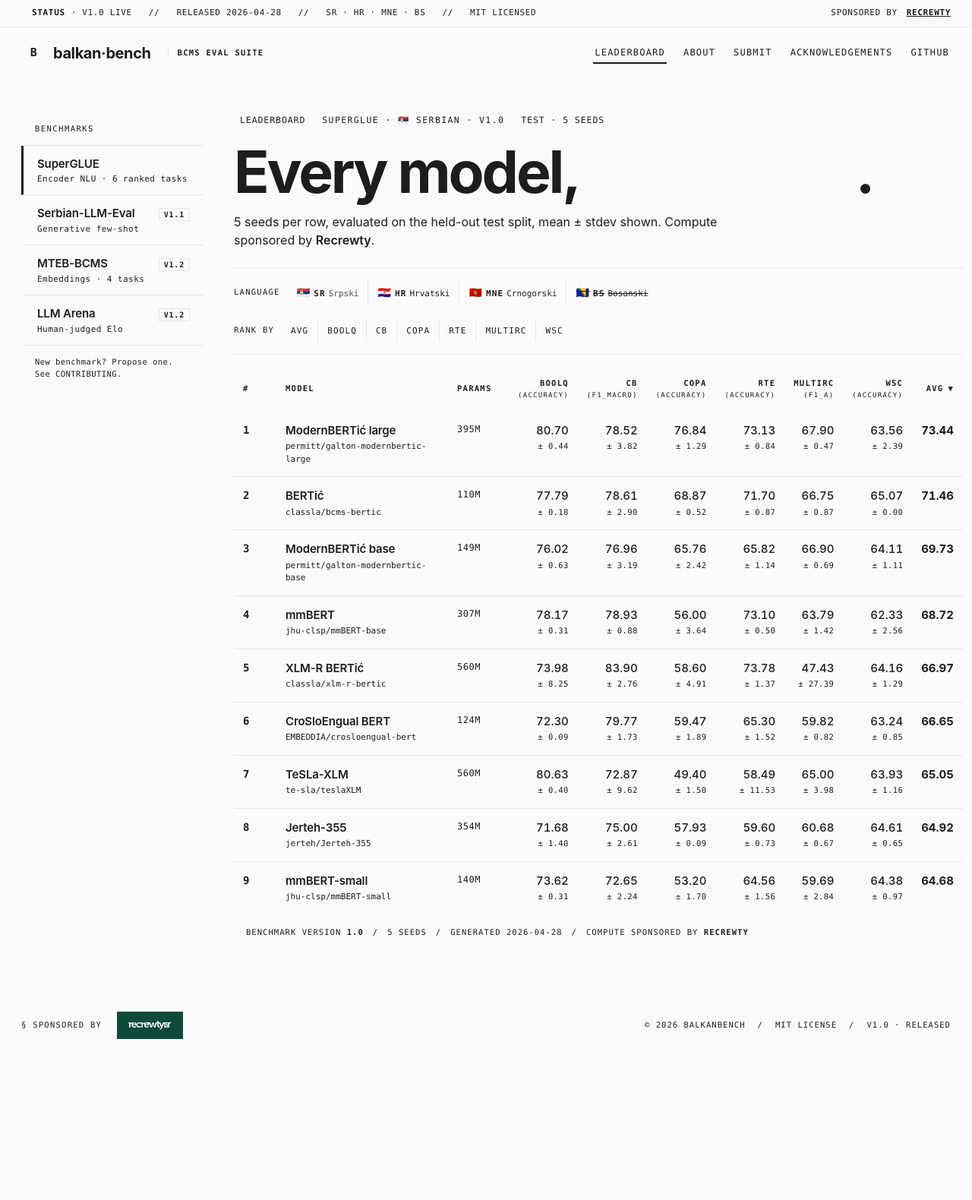
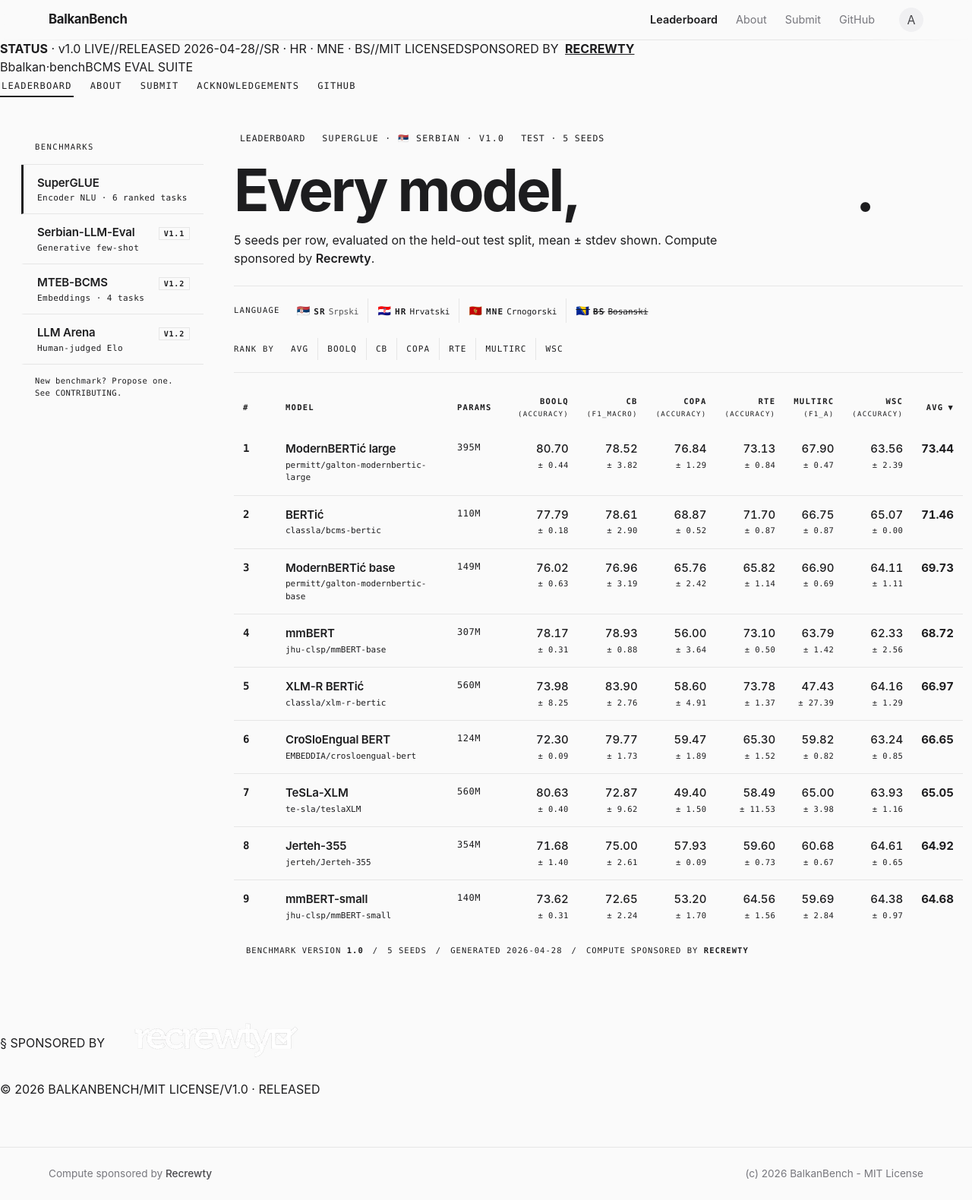
Before and after one commit to permitt/balkan-bench, a React (Vite) app in the folder frontend/: page /leaderboard in a window 1280 px wide. Shown: the whole page at 76% size. Before the commit the page ends 1400 px from the top, so only its background shows below. Built offline with nearby package versions, Linux system fonts and the light colour scheme.

Commit message:
feat: shared shell with translucent nav, theme toggle, layout routes

```diff
--- /dev/null
+++ b/frontend/src/components/Shell.jsx
@@ -0,0 +1,44 @@
+import { Link, NavLink, Outlet } from 'react-router-dom'
+import { MotionConfig } from 'motion/react'
+import { useTheme } from '../lib/useTheme.js'
+import '../styles/shell.css'
+
+const CYCLE = { auto: 'light', light: 'dark', dark: 'auto' }
+const THEME_ICON = { auto: 'A', light: '☀', dark: '☽' }
+
+export default function Shell() {
+  const { theme, setTheme } = useTheme()
+
+  return (
+    <MotionConfig reducedMotion="user">
+      <header className="shell-nav">
+        <div className="shell-nav-inner container">
+          <Link to="/" className="shell-brand">BalkanBench</Link>
+          <nav className="shell-links">
+            <NavLink to="/leaderboard">Leaderboard</NavLink>
+            <NavLink to="/about">About</NavLink>
+            <NavLink to="/submit">Submit</NavLink>
+            <a href="https://github.com/permitt/balkan-bench" target="_blank" rel="noopener noreferrer">GitHub</a>
+          </nav>
+          <button
+            type="button"
+            className="shell-theme"
+            aria-label={`Theme: ${theme}`}
+            onClick={() => setTheme(CYCLE[theme])}
+          >
+            {THEME_ICON[theme]}
+          </button>
+        </div>
+      </header>
+      <main className="shell-main">
+        <Outlet />
+      </main>
+      <footer className="shell-footer">
+        <div className="container shell-footer-inner">
+          <span>Compute sponsored by <a href="https://recrewty.com" target="_blank" rel="noopener noreferrer">Recrewty</a></span>
+          <span className="shell-footer-meta">(c) 2026 BalkanBench - MIT License</span>
+        </div>
+      </footer>
+    </MotionConfig>
+  )
+}
--- /dev/null
+++ b/frontend/src/styles/shell.css
@@ -0,0 +1,34 @@
+.shell-nav {
+  position: sticky; top: 0; z-index: 50;
+  background: var(--glass);
+  -webkit-backdrop-filter: blur(20px) saturate(180%);
+  backdrop-filter: blur(20px) saturate(180%);
+}
+.shell-nav::after {
+  content: ""; position: absolute; inset-inline: 0; top: 100%; height: 1px;
+  background: var(--line);
+  mask-image: linear-gradient(to right, transparent, black 15%, black 85%, transparent);
+}
+.shell-nav-inner {
+  display: flex; align-items: center; gap: var(--space-6);
+  height: 52px;
+}
+.shell-brand { font-weight: 700; letter-spacing: -0.02em; font-size: 1.05rem; }
+.shell-links { display: flex; gap: var(--space-5); margin-left: auto; font-size: 0.9rem; color: var(--text-3); }
+.shell-links a { transition: color 120ms ease-out; }
+.shell-links a:hover { color: var(--text-1); }
+.shell-links a.active { color: var(--text-1); font-weight: 600; }
+.shell-theme {
+  width: 32px; height: 32px; border-radius: 50%;
+  display: grid; place-items: center;
+  color: var(--text-2); background: var(--surface-3);
+  transition: transform 100ms ease-out;
+}
+.shell-theme:active { transform: scale(0.94); }
+.shell-main { min-height: calc(100vh - 52px - 64px); }
+.shell-footer { border-top: 1px solid var(--line); margin-top: var(--space-8); }
+.shell-footer-inner {
+  display: flex; justify-content: space-between; flex-wrap: wrap; gap: var(--space-3);
+  padding-block: var(--space-5); font-size: 0.85rem; color: var(--text-3);
+}
+.shell-footer a { color: var(--text-2); font-weight: 500; }
```
Also changed, not shown: frontend/src/App.jsx (+12 -9 lines), 1 other file (tests, documents, lock files or other folders).
